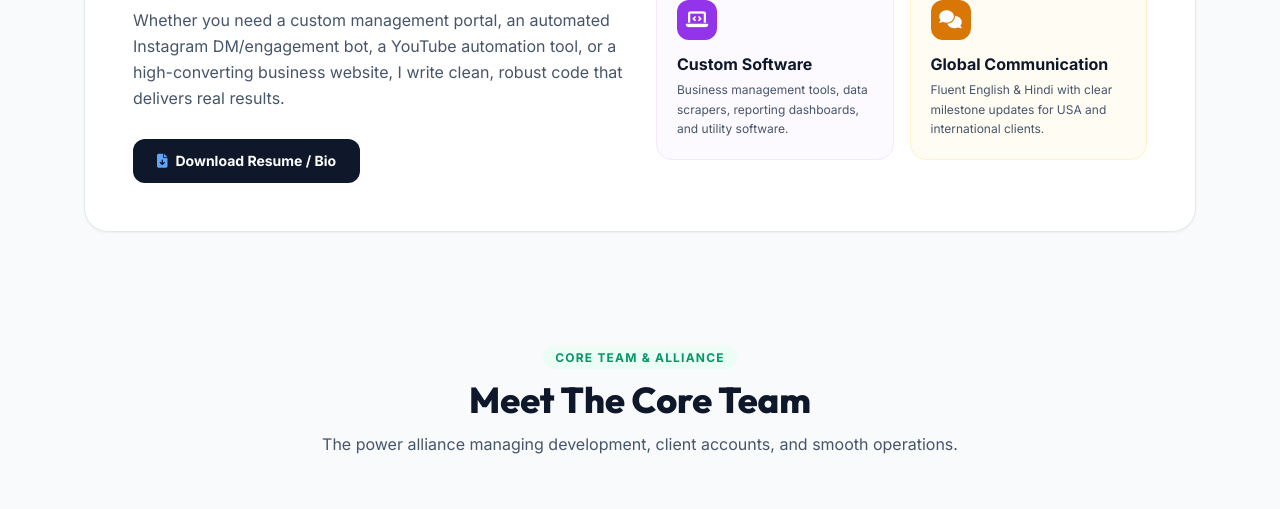
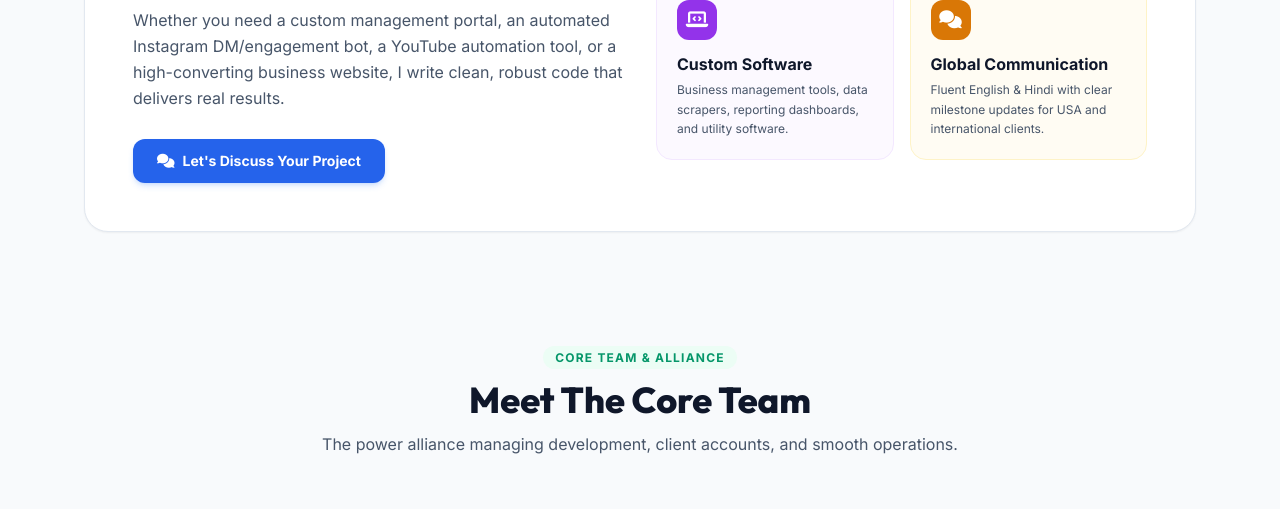
Before and after one commit to EarnifyXTeam/suraj-portfolio, a plain HTML site: page index.html in a window 1280 px wide. Shown: the part 1900-2409 px from the top of the page. Drawn offline with nearby package versions, Linux system fonts and the light colour scheme.

Commit message:
Remove resume references and replace with direct project discussion CTA

```diff
--- a/index.html
+++ b/index.html
@@ -331,9 +331,9 @@
           </p>
 
           <div class="pt-2">
-            <a href="#contact" class="inline-flex items-center gap-2 px-6 py-3 rounded-xl bg-slate-900 hover:bg-slate-800 text-white text-sm font-bold transition-all">
-              <i class="fa-solid fa-file-arrow-down text-blue-400"></i>
-              <span data-i18n="aboutResumeBtn">Download Resume / Bio</span>
+            <a href="#contact" class="inline-flex items-center gap-2 px-6 py-3 rounded-xl bg-blue-600 hover:bg-blue-700 text-white text-sm font-bold transition-all shadow-md shadow-blue-500/20">
+              <i class="fa-solid fa-comments"></i>
+              <span data-i18n="aboutContactBtn">Let's Discuss Your Project</span>
             </a>
           </div>
         </div>
--- a/script.js
+++ b/script.js
@@ -44,7 +44,7 @@ const translations = {
     aboutStoryHeading: "\"I combine custom PHP development, software engineering, and intelligent social bots to empower your business.\"",
     aboutPara1: "My name is <strong>Suraj Kumar</strong>, based in <strong>India</strong>. I have hands-on experience building custom PHP & MySQL dynamic websites, specialized business software, and automated bots for Instagram, Facebook, and YouTube that automate repetitive tasks and generate leads on autopilot.",
     aboutPara2: "Whether you need a custom management portal, an automated Instagram DM/engagement bot, a YouTube automation tool, or a high-converting business website, I write clean, robust code that delivers real results.",
-    aboutResumeBtn: "Download Resume / Bio",
+    aboutContactBtn: "Let's Discuss Your Project",
     box1Title: "PHP Web Development",
     box1Desc: "Custom PHP & MySQL dynamic sites, portals, CMS, admin dashboards, and database applications.",
     box2Title: "Social Media Bots",
@@ -173,7 +173,7 @@ const translations = {
     aboutStoryHeading: "\"मैं कस्टम PHP डेवलपमेंट, सॉफ्टवेयर इंजीनियरिंग और स्मार्ट सोशल बॉट्स से आपके बिज़नेस को आगे बढ़ाता हूँ।\"",
     aboutPara1: "मेरा नाम <strong>सूरज कुमार</strong> है और मैं <strong>भारत</strong> से हूँ। मेरे पास PHP और MySQL डायनामिक वेबसाइट्स, बिज़नेस सॉफ्टवेयर, और Instagram, Facebook एवं YouTube के लिए ऑटोमेशन बॉट्स बनाने का प्रैक्टिकल अनुभव है जो आपके समय को बचाते हैं।",
     aboutPara2: "चाहे आपको कोई मैनेजमेंट पोर्टल बनवाना हो, Instagram ऑटो-DM बॉट, YouTube ऑटोमेशन टूल, या आधुनिक वेबसाइट, मैं ऐसा मजबूत कोड लिखता हूँ जो आपके बिज़नेस में सीधे रिजल्ट्स दे।",
-    aboutResumeBtn: "रिज्यूमे / बायो डाउनलोड करें",
+    aboutContactBtn: "प्रोजेक्ट पर चर्चा करें",
     box1Title: "PHP वेब डेवलपमेंट",
     box1Desc: "PHP और MySQL आधारित डायनामिक वेबसाइट्स, कस्टम पोर्टल्स, एडमिन पैनल और डेटाबेस ऐप्स।",
     box2Title: "सोशल मीडिया बॉट्स",
```
